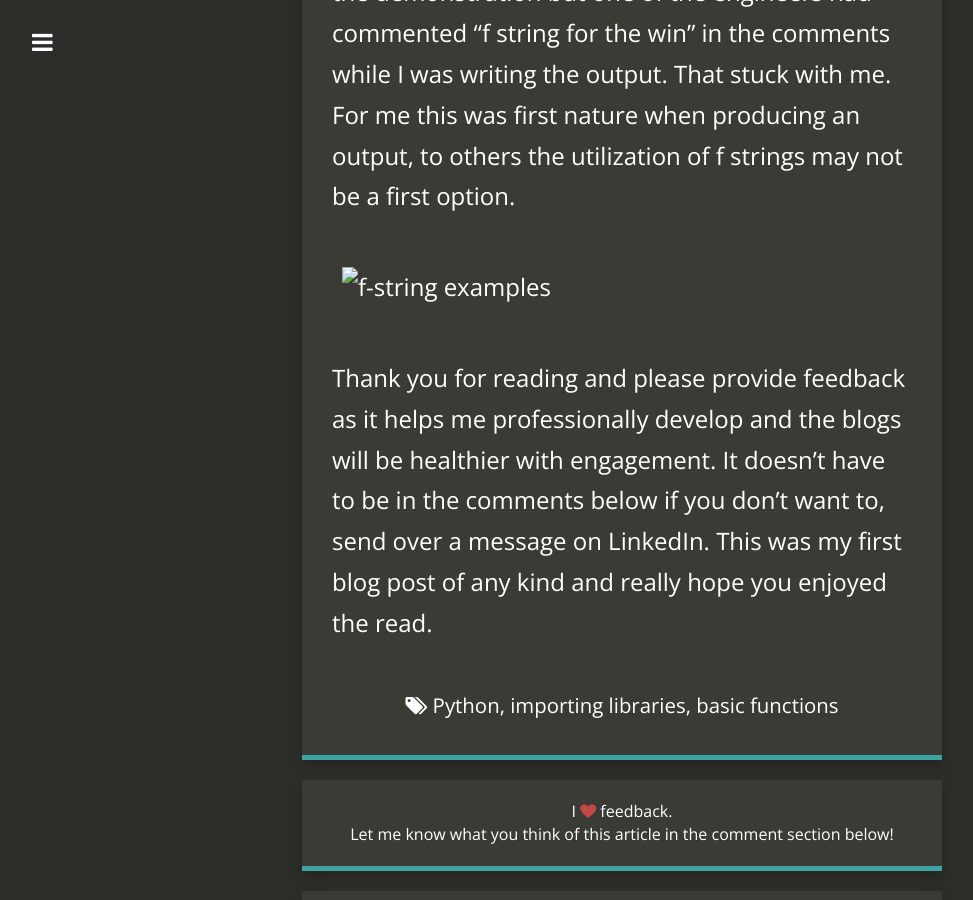
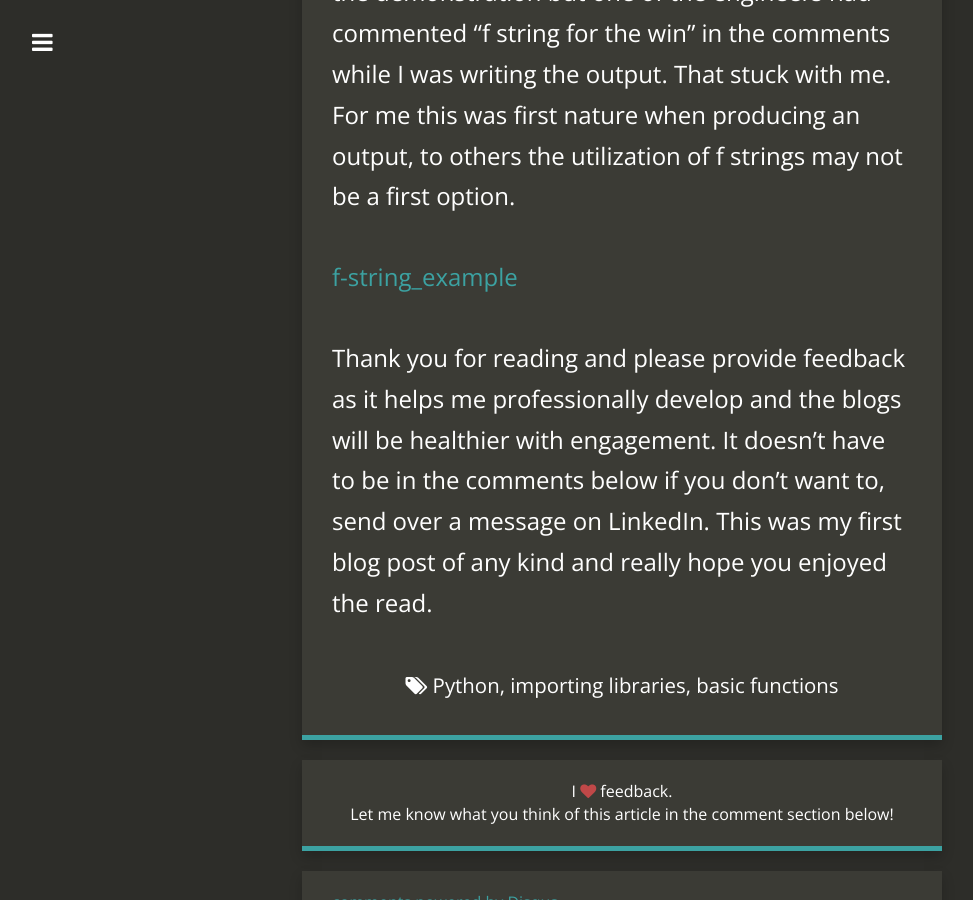
Before and after one commit to Mvillarreal88/mvillarreal88.github.io, a Jekyll site: the page built from _posts/2015-03-23-welcome-to-carte-noir.md, in a window 1280 px wide and 900 px high, scrolled down 2934 px. Shown: the whole window, without its empty margins (18-991 px from the left). Built offline with Jekyll 4.4.1, drawn with Linux system fonts in a browser that asks for light colours; nearby versions of some CDN libraries; comment, search, counter and statistics services are not loaded.

Commit message:
Added PNG to post

```diff
--- a/_posts/2015-03-23-welcome-to-carte-noir.md
+++ b/_posts/2015-03-23-welcome-to-carte-noir.md
@@ -21,7 +21,7 @@
 
 One last thing I wanted to note on these projects is the use of f strings, and why I think they are extremely useful in a project or function. Early on for me when I was learning python, when printing out either the result of something or just using the print statement in general I found it tedious to continually have to use the + operator for other types of outputs. Now since I was self-learning I didn't know of any other options and to me it made sense, but it always looked clunky to me. Less professional and not so smooth. During the above project however was the first time in a professional setting where I found how useful the f strings could be, and for more than just eliminating the tediousness of putting the + sign over and over. It looked so much cleaner on my code, and people who are also reviewing code find it easier to follow. Admittedly I used both my old ways of  outputting with the + and utilizing the f strings in this project, but looking back now I see how important it was just to get the exposure. In my current job I had done a small presentation to some data engineers on some simple python functions and the use cases behind them. The f string was never really part of the demonstration but one of the engineers had commented "f string for the win" in the comments while I was writing the output. That stuck with me. For me this was first nature when producing an output, to others the utilization of f strings may not be a first option.
 
-![f-string examples](../../../Screenshot%202022-08-13%20130315.png)
+[f-string_example](C:\Users\matth\Desktop\Projects\mvillarreal88.github.io\favicons\Screenshot 2022-08-13 130315.png)
 
 Thank you for reading and please provide feedback as it helps me professionally develop and the blogs will be healthier with engagement. It doesn’t have to be in the comments below if you don’t want to, send over a message on LinkedIn. This was my first blog post of any kind and really hope you enjoyed the read.
 
```
Also changed, not shown: favicons/Screenshot 2022-08-13 130315.png (added).
